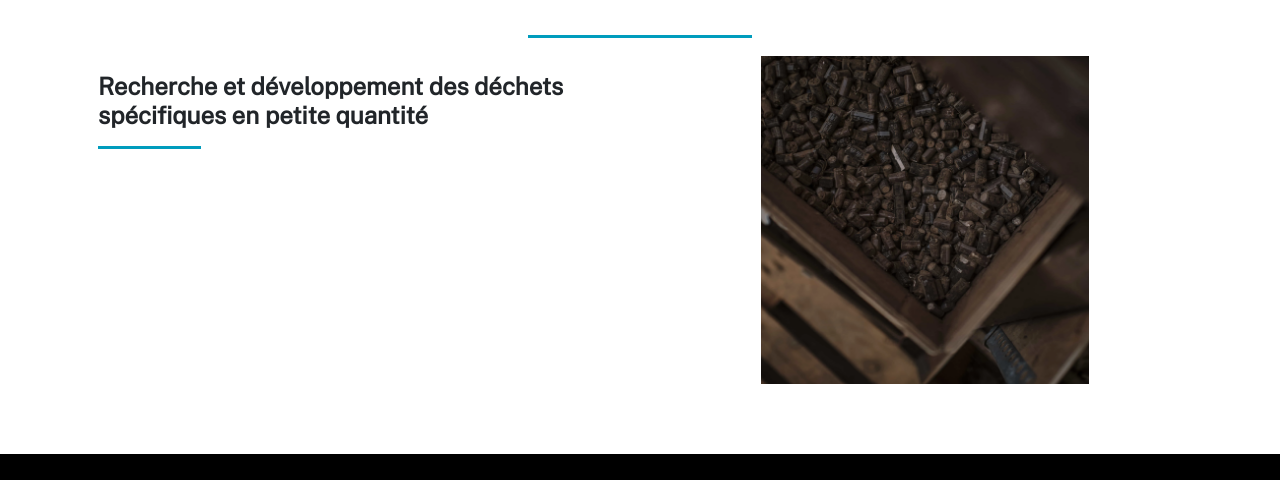
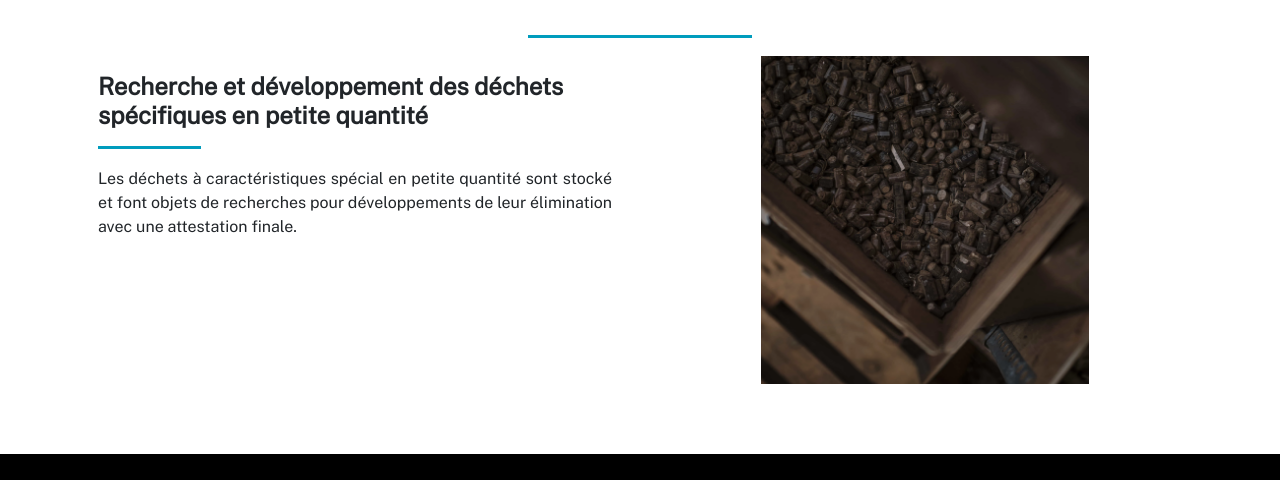
Before and after one commit to TanjonaRakoto/TanjonaRakoto.github.io, a plain HTML site: page traitement.html in a window 1280 px wide. Shown: the part 1687-2167 px from the top of the page. Drawn offline with nearby package versions, Linux system fonts and the light colour scheme; some packages are replaced by stand-ins of ours; a script that the page names is missing; files whose address does not match are found by name.

Commit message:
Update traitement.html

```diff
--- a/traitement.html
+++ b/traitement.html
@@ -162,7 +162,7 @@
                             <div class="card-body">
                                 <h4 class="card-title" style="font-family: 'Public Sans', sans-serif;">Recherche et développement des déchets spécifiques en petite quantité</h4>
                                 <hr style="margin-left: 0px;">
-                                <p class="card-text" style="font-family: 'Public Sans', sans-serif;text-align: justify;"></p>
+                                <p class="card-text" style="font-family: 'Public Sans', sans-serif;text-align: justify;">Les déchets à caractéristiques spécial en petite quantité sont stocké et font objets de recherches pour développements de leur élimination avec une attestation finale.</p>
                             </div>
                         </div>
                     </div>
```
